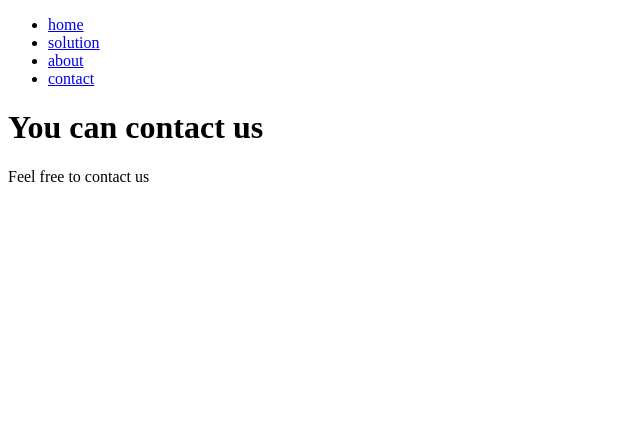
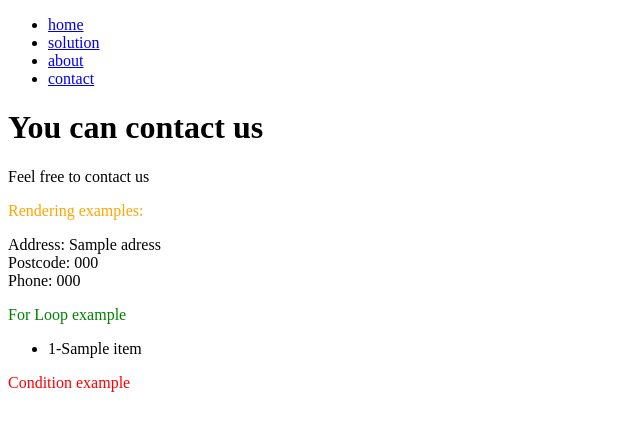
Before and after one commit to ssyctlm/feb27, a Django app: template templates/contact.html in a window 1280 px wide. Shown: the top 431 px of the page, without its empty margins (0-640 px from the left). Run offline with Django 3.2, Linux system fonts and the light colour scheme; the template is opened without the code that fills it: most values are stand-ins (such as "Sample title", 1, 10 or a date in 2020).

Commit message:
today I learned how to use for loop and condition statements in django view rendering

```diff
--- a/templates/contact.html
+++ b/templates/contact.html
@@ -7,4 +7,22 @@ Contact
 {% block body %}
 <h1>You can contact us</h1>
 <p>Feel free to contact us</p>
+
+<span><font color="orange">Rendering examples:</font></span>
+<p>Address: {{ adress }} <br> Postcode: {{postcode}} <br> Phone: {{phonenumber}}</p>
+
+<span><font color="green">For Loop example</font></span>
+<ul>
+    {% for item in contact_list %}
+    <li>{{ forloop.counter}}-{{ item }} </li>
+    {% endfor %}
+</ul>
+<span><font color="red">Condition example</font></span>
+<ul>
+    {% if isopen %}
+        {% for items in contact_list %}
+    <li>{{ items}}</li>
+        {% endfor %}
+    {% endif %}
+</ul>
 {% endblock %}
```
Also changed, not shown: pages/views.py (+9 -1 lines).
